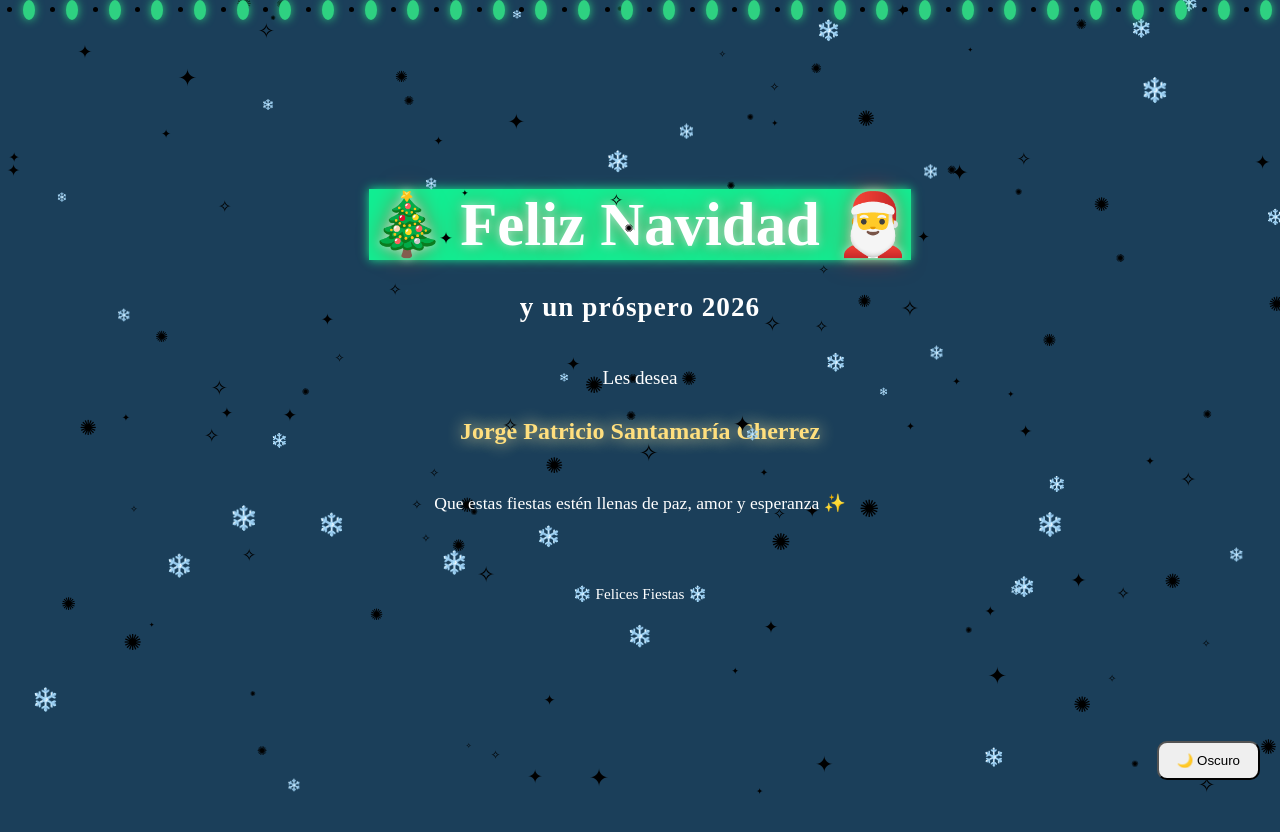
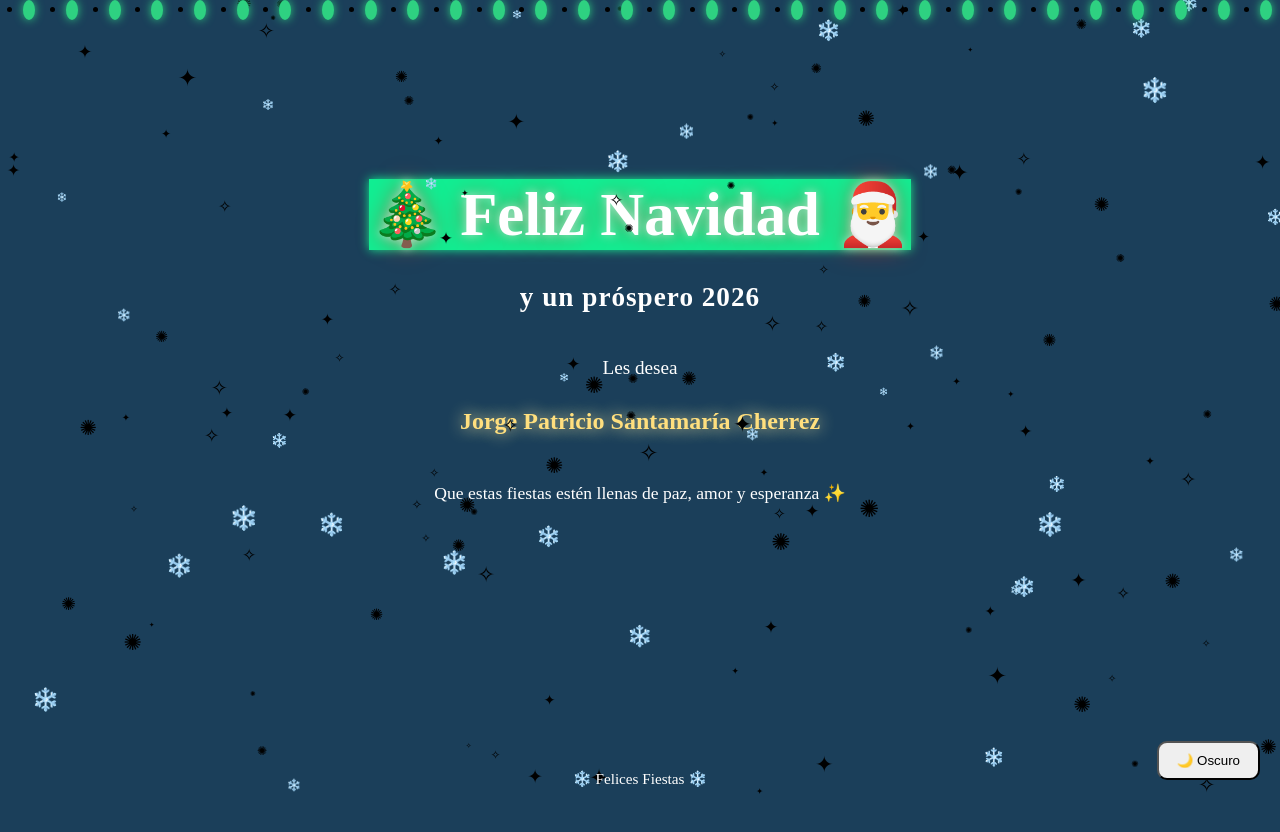
Before and after one commit to Patogol35/Navidad, a React (Vite) app: page / in a window 1280 px wide. Shown: the top 832 px of the page. Built offline with nearby package versions, Linux system fonts and the light colour scheme.

Commit message:
Update Home.css

```diff
--- a/src/pages/Home.css
+++ b/src/pages/Home.css
@@ -1,15 +1,17 @@
 .home-container {
-  min-height: 100vh;
+  height: 100vh;                 /* ⬅️ altura exacta */
   display: flex;
   flex-direction: column;
-  justify-content: flex-start;   /* ⬅️ ya no centrado vertical */
+  justify-content: flex-start;
   align-items: center;
   text-align: center;
   color: white;
-  padding-top: 140px;            /* ⬅️ espacio bajo las luces */
+  padding-top: 130px;            /* debajo de las luces */
+  padding-bottom: 20px;          /* ⬅️ mínimo abajo */
   padding-left: 20px;
   padding-right: 20px;
   z-index: 5;
+  box-sizing: border-box;
 }
 
 .title {
@@ -87,7 +89,7 @@
 
 /* ❄️ FOOTER */
 .footer {
-  margin-top: 50px;
+  margin-top: auto;   /* 🔥 se pega abajo sin dejar huecos */
+  opacity: 0.7;
   font-size: 0.95rem;
-  opacity: 0.7;
-  }
+}
```
